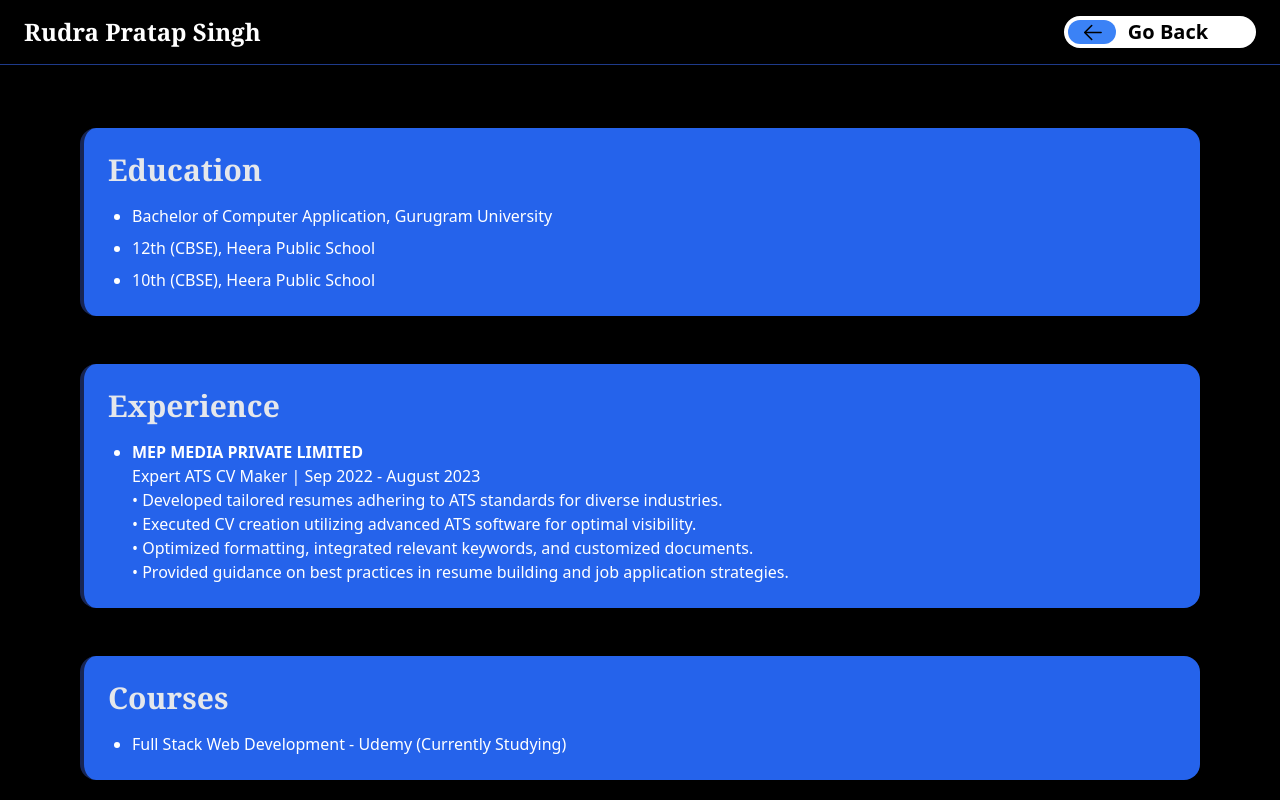
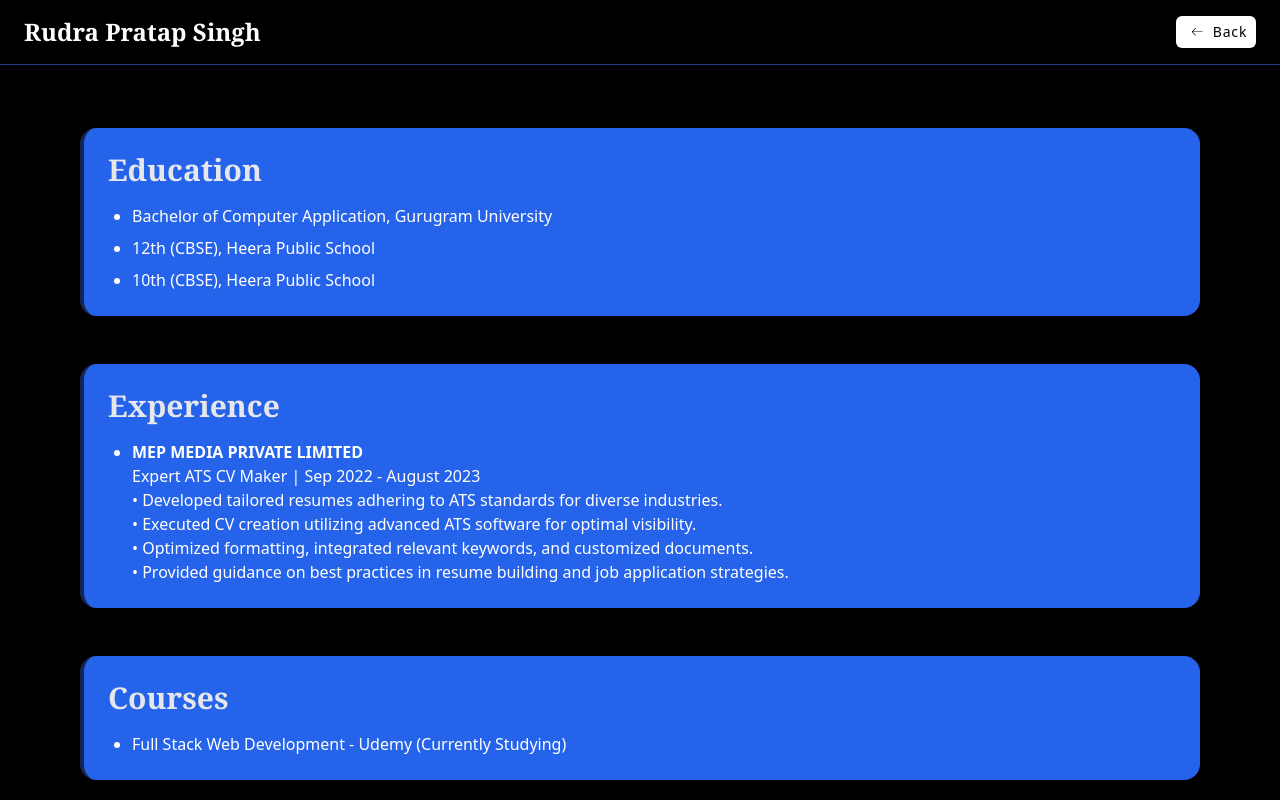
Before and after one commit to beassssst/My-Portfolio, a website: page resume.html in a window 1280 px wide. Shown: the top 800 px of the page. Drawn offline with nearby package versions, Linux system fonts and the light colour scheme.

Commit message:
resume.html

```diff
--- a/resume.html
+++ b/resume.html
@@ -16,41 +16,31 @@
         Rudra Pratap Singh
       </h1>
 
-      <!-- Go back button -->
+      <!-- Back Button -->
       <a
         href="./index.html"
-        target="_self"
-        class="bg-white text-center w-48 rounded-2xl h-8 relative text-black text-xl font-semibold group flex items-center justify-center overflow-hidden"
-      >
-        <div
-          class="bg-blue-500 rounded-xl h-6 w-1/4 flex items-center justify-center absolute left-1 top-[4px] group-hover:w-[184px] z-10 duration-500"
+        class="flex items-center justify-center h-8 w-20 bg-white text-black rounded-md tracking-wider transition-all duration-200 ease-linear cursor-pointer border-none hover:-translate-y-0.5 hover:shadow-[5px_9px_33px_#2563EB,-5px_-9px_33px_#2563EB]"
       >
         <svg
+          height="16"
+          width="16"
           xmlns="http://www.w3.org/2000/svg"
           viewBox="0 0 1024 1024"
-            height="25px"
-            width="25px"
+          class="mx-1 text-black transition-all duration-300 ease-in hover:-translate-x-1 hover:scale-110"
         >
           <path
-              d="M224 480h640a32 32 0 1 1 0 64H224a32 32 0 0 1 0-64z"
-              fill="#000000"
-            ></path>
-            <path
-              d="m237.248 512 265.408 265.344a32 32 0 0 1-45.312 45.312l-288-288a32 32 0 0 1 0-45.312l288-288a32 32 0 1 1 45.312 45.312L237.248 512z"
-              fill="#000000"
+            d="M874.690416 495.52477c0 11.2973-9.168824 20.466124-20.466124 20.466124l-604.773963 0 188.083679 188.083679c7.992021 7.992021 7.992021 20.947078 0 28.939099-4.001127 3.990894-9.240455 5.996574-14.46955 5.996574-5.239328 0-10.478655-1.995447-14.479783-5.996574l-223.00912-223.00912c-3.837398-3.837398-5.996574-9.046027-5.996574-14.46955 0-5.433756 2.159176-10.632151 5.996574-14.46955l223.019353-223.029586c7.992021-7.992021 20.957311-7.992021 28.949332 0 7.992021 8.002254 7.992021 20.957311 0 28.949332l-188.073446 188.073446 604.753497 0C865.521592 475.058646 874.690416 484.217237 874.690416 495.52477z"
           ></path>
         </svg>
-        </div>
-        <p class="translate-x-2 z-20">Go Back</p>
+        <span class="ml-1 text-sm font-medium">Back</span>
       </a>
     </header>
 
     <!-- Spacer for fixed navbar -->
     <div class="h-20"></div>
 
-    <!-- Main content wrapper -->
+    <!-- Main content -->
     <main class="flex-grow px-6 md:px-20 py-12 space-y-12">
-
       <!-- Education -->
       <div class="bg-blue-600 border-l-4 border-blue-950 p-6 rounded-2xl shadow-lg hover:shadow-blue-500/30 transition">
         <h2 class="text-3xl font-serif font-extrabold mb-4 text-gray-200">Education</h2>
@@ -103,10 +93,9 @@
           <li>Photography</li>
         </ul>
       </div>
-
     </main>
 
-    <!-- Footer (always at bottom) -->
+    <!-- Footer -->
     <footer class="text-center py-6 bg-black text-lg font-semibold border-t border-blue-900">
       Rudra Pratap Singh
     </footer>
```
Lines whose indentation alone changed are shown as unchanged.
